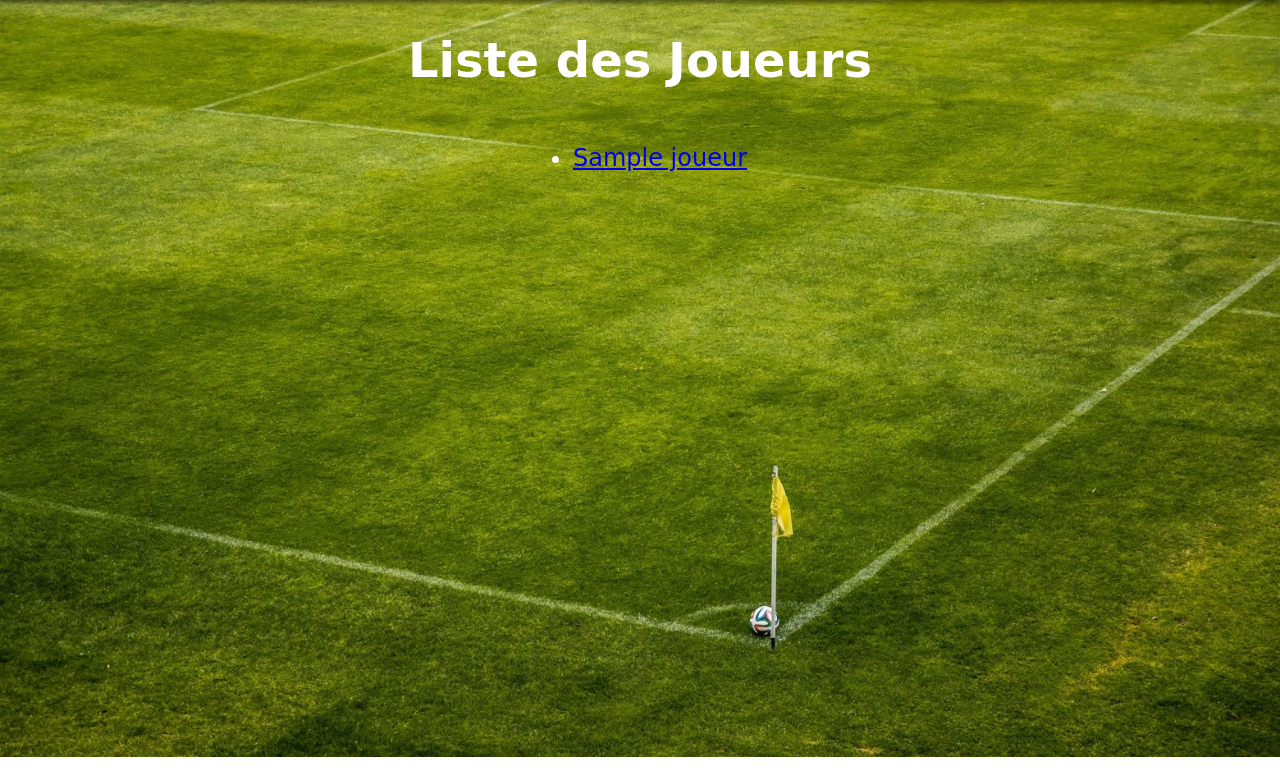
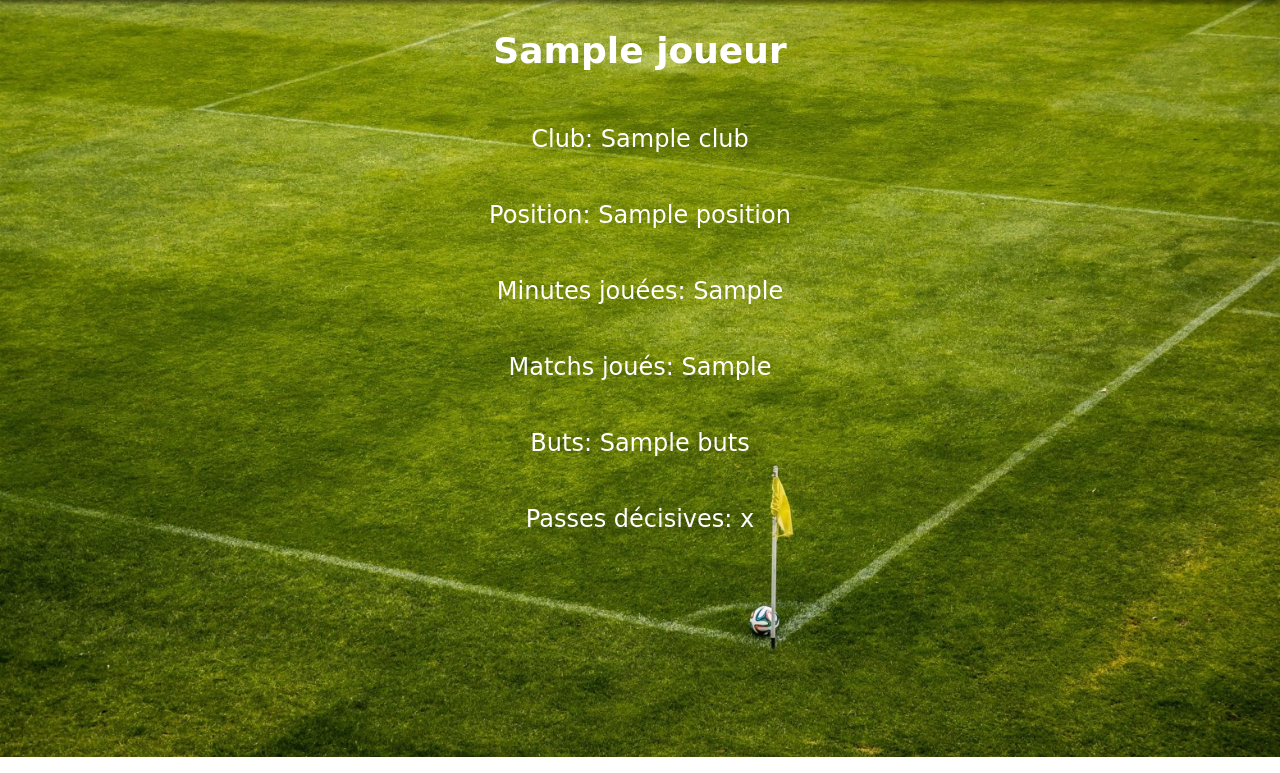
Before and after one commit to wanwan85270/DataSocc, a Django app: template src/UCL21_22/templates/joueur_detail.html in a window 1280 px wide. Shown: the part 70-843 px from the top of the page. Run offline with Django 4.2, Linux system fonts and the light colour scheme; the template is opened without the code that fills it: most values are stand-ins (such as "Sample title", 1, 10 or a date in 2020).

Commit message:
feat: add player list

```diff
--- a/src/UCL21_22/templates/UCL21_22.html
+++ b/src/UCL21_22/templates/UCL21_22.html
@@ -1,6 +1,17 @@
 {% extends 'base.html' %}
 
 {% block content %}
-            <h1>UCL 21 22</h1>
+<h1>UCL 21 22</h1>
+
+<form method="GET" action="{% url 'joueur_detail' %}">
+    <select name="joueur">
+      {% for joueur in joueurs %}
+        <option value="{{ joueur.id }}">{{ joueur.nom_joueur }}</option>
+      {% endfor %}
+    </select>
+    <input type="submit" value="Afficher les statistiques">
+</form>
+
+
 
 {% endblock %}
--- a/src/UCL21_22/templates/joueur_detail.html
+++ b/src/UCL21_22/templates/joueur_detail.html
@@ -1,10 +1,13 @@
-{% extends 'UCL21_22.html' %}
+{% extends 'base.html' %}
 
 {% block content %}
-    <h1>Liste des Joueurs</h1>
-    <ul>
-        {% for joueur in joueurs %}
-            <li><a href="{% url 'joueur' joueur.id %}">{{ joueur.nom_joueur }}</a></li>
-        {% endfor %}
-    </ul>
+
+<h2>{{ joueur.nom_joueur }}</h2>
+<p>Club: {{ joueur.club }}</p>
+<p>Position: {{ joueur.position }}</p>
+<p>Minutes jouées: {{ joueur.minutes_jouées }}</p>
+<p>Matchs joués: {{ joueur.match_joués }}</p>
+<p>Buts: {{ joueur.buts }}</p>
+<p>Passes décisives: {{ joueur.passes_décisives }}</p>
+
 {% endblock %}
--- a/src/UCL21_22/urls.py
+++ b/src/UCL21_22/urls.py
@@ -1,8 +1,7 @@
 from django.urls import path
-from .views import UCL21_22, joueur_detail, joueur
+from .views import UCL21_22, joueur_detail
 
 urlpatterns = [
     path('', UCL21_22, name="UCL21_22"),
-    path('joueurs_detail/', joueur_detail, name='joueur_detail'),
-    path('joueur/<int:joueur_id>/', joueur, name='joueur'),
+    path('joueur_detail/', joueur_detail, name="joueur_detail")
 ]
```
Also changed, not shown: src/UCL21_22/views.py (+10 -10 lines).
